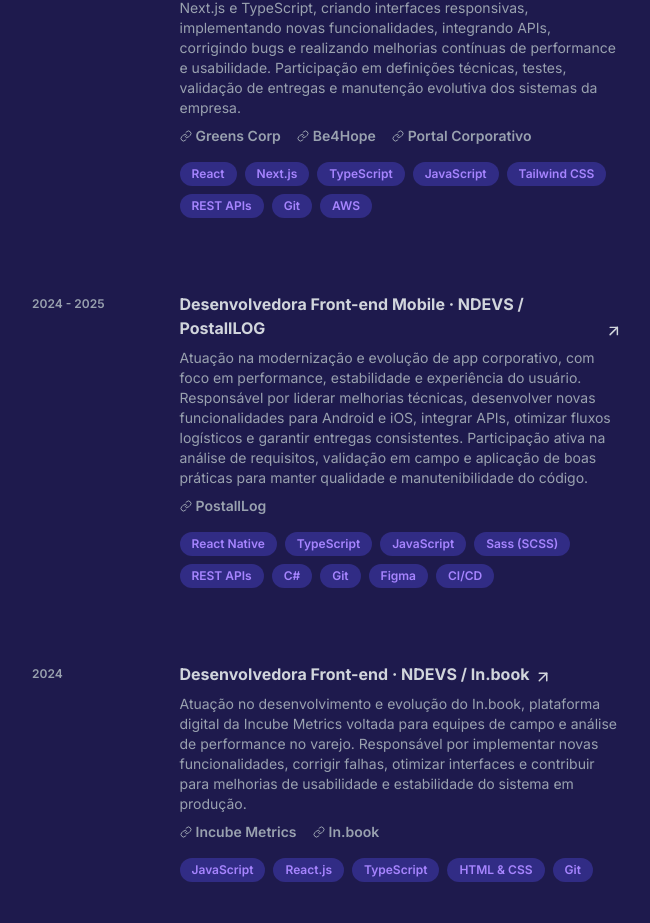
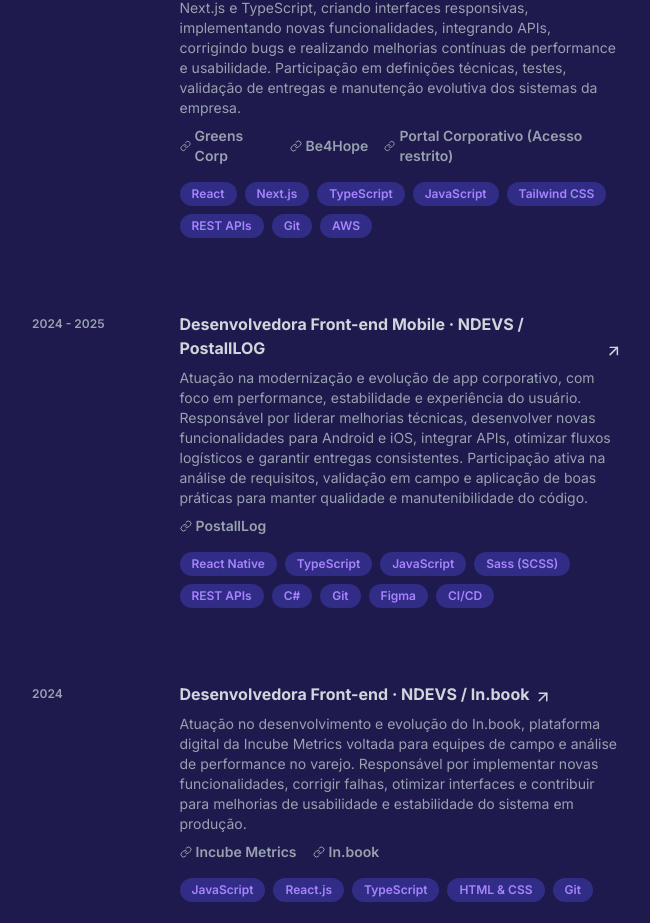
Before and after one commit to dryelleebelin/dryelleebelin-website, a React (Vite) app: page / in a window 1280 px wide. Shown: the part 1139-2062 px from the top of the page, without its empty margins (569-1219 px from the left). Built offline with nearby package versions, Linux system fonts and the light colour scheme; no server answers.

Commit message:
docs: update portal label

```diff
--- a/src/sections/Experiences.tsx
+++ b/src/sections/Experiences.tsx
@@ -24,8 +24,8 @@
       extraLinkLabel: "Greens Corp",
       extraLink2: "https://be4hope.org/",
       extraLinkLabel2: "Be4Hope",
-      extraLink3: "https://main.d3b3n6yslmbdf5.amplifyapp.com/",
-      extraLinkLabel3: "Portal Corporativo",
+      extraLink3: "https://sistemagreens.com/",
+      extraLinkLabel3: "Portal Corporativo (Acesso restrito)",
     },
     {
       year: "2024 - 2025",
```
